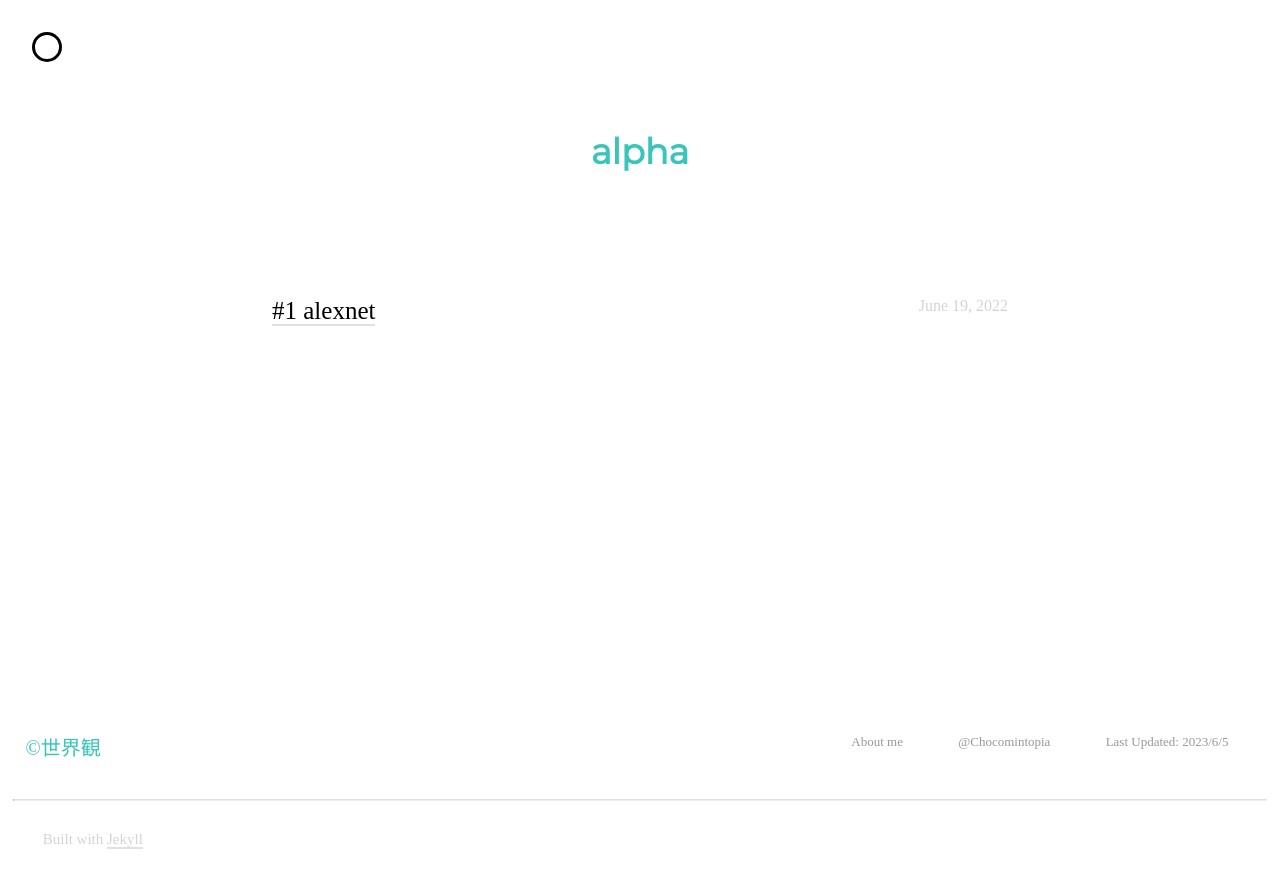
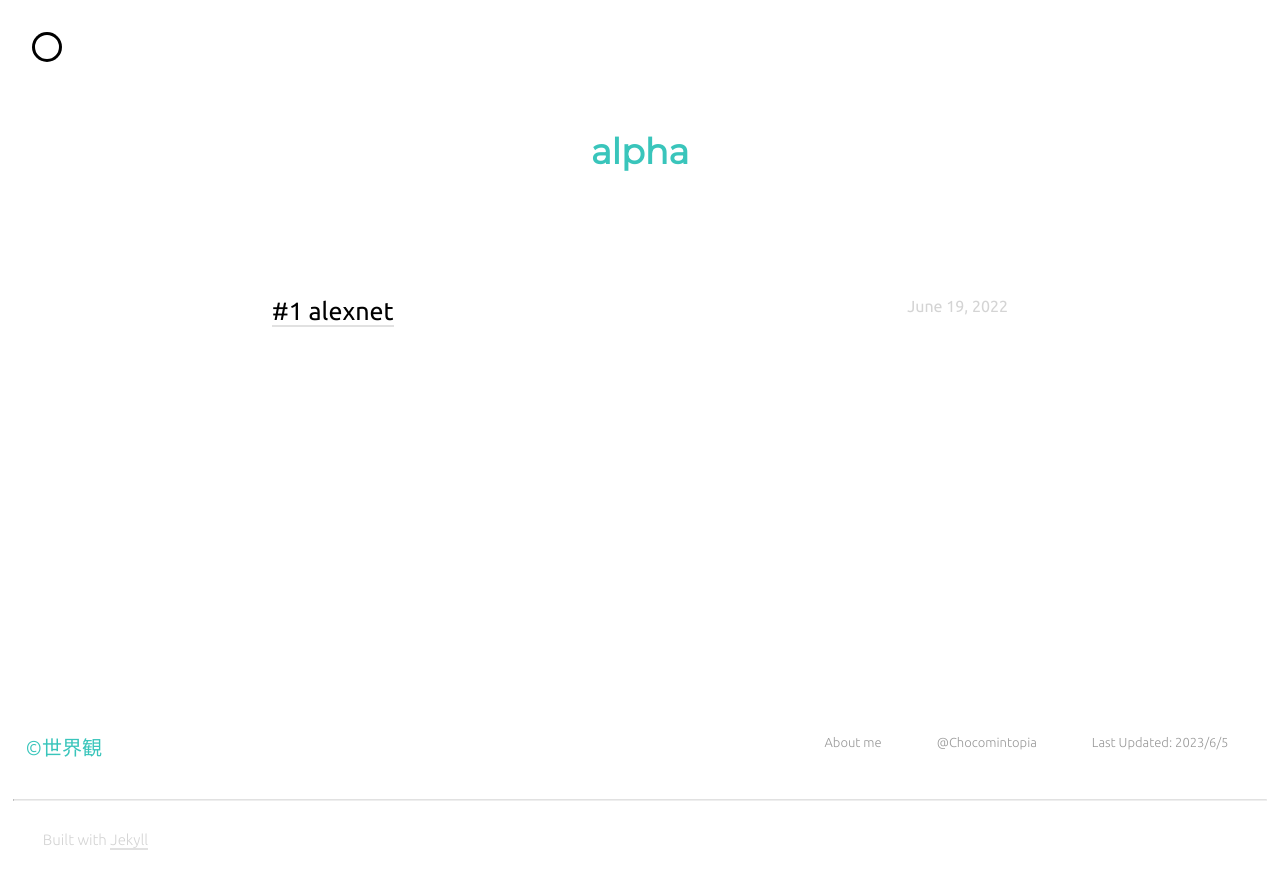
Before and after one commit to Chocomintopia/Chocomintopia.Github.io, a Jekyll site: the page built from index.html, in a window 1280 px wide. Shown: the top 889 px of the page. Built offline with Jekyll 4.4.1, drawn with Linux system fonts in a browser that asks for light colours; nearby versions of some CDN libraries; some web fonts are replaced; a script that is not in the unit is left out; the list of posts is cut into pages by our own code.

Commit message:
update fonts

```diff
--- a/_sass/_style.scss
+++ b/_sass/_style.scss
@@ -5,8 +5,8 @@
 @import "rrssb";
 
 @font-face{
-    font-family: 'FZXBS';
-    src: url("../fonts/FZXBSJW.woff") format("woff")
+    font-family: 'FZFWZhuZiMinchoL';
+    src: url("../fonts/FZFWZhuZiMinchoL.woff") format("woff")
 }
 
 html {
@@ -15,7 +15,7 @@ html {
     padding: 0;
 }
 body {
-    font-family: 'FZXBS';
+    font-family: 'ubuntu', 'FZFWZhuZiMinchoL';
     height: 100%;
     overflow: auto;
 }
```
Also changed, not shown: 1 other file.
